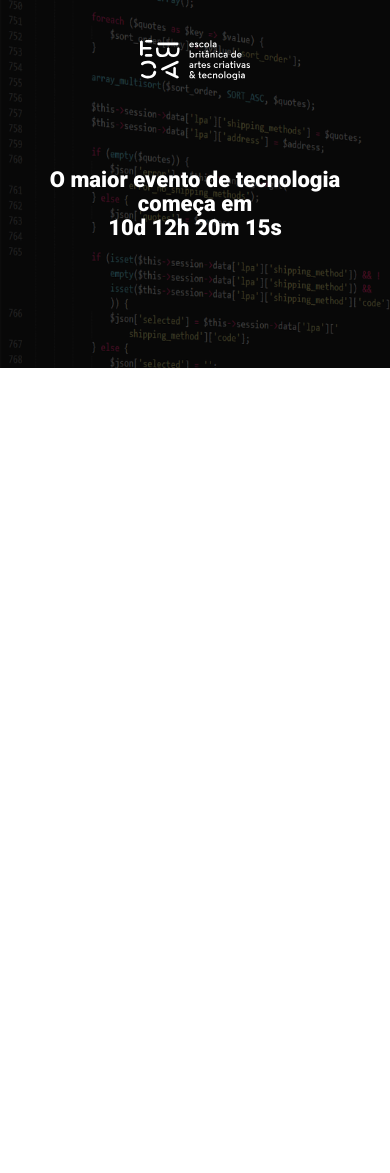
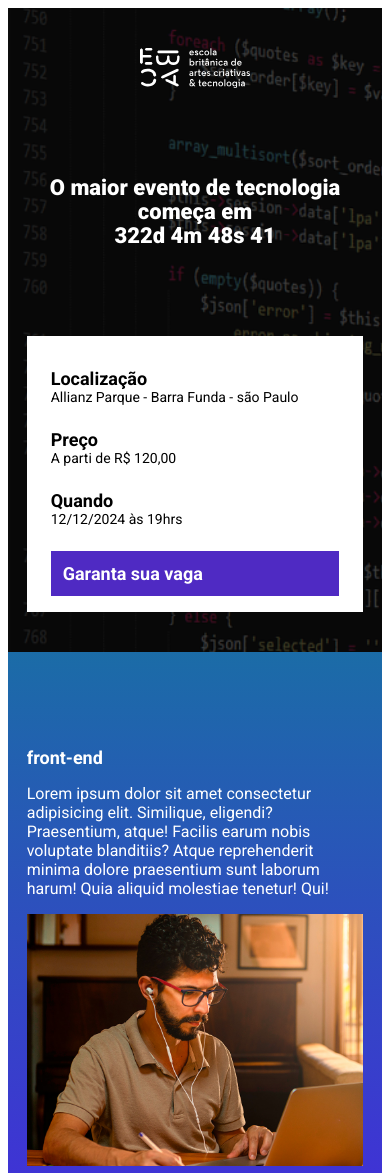
Before and after one commit to thiagogja27/ebac_tech_talks, a website built with Parcel: page src/index.html in a window 390 px wide. Shown: the top 1173 px of the page. Before the commit the page ends 844 px from the top, so only its background shows below. Built offline with nearby package versions, Linux system fonts and the light colour scheme.

Commit message:
criando a contagem regressiva

```diff
--- a/package.json
+++ b/package.json
@@ -2,9 +2,10 @@
   "name": "ebac_talks",
   "version": "1.0.0",
   "description": "",
-  "main": "index.js",
+
   "scripts": {
     "dev": "parcel src/index.html src/styles/main.scss src/scripts/main.js",
+    "build": "parcel build src/index.html",
     "test": "echo \"Error: no test specified\" && exit 1"
   },
   "keywords": [],
--- a/src/index.html
+++ b/src/index.html
@@ -12,17 +12,87 @@
 
 
     <link rel="stylesheet" href="styles/main.scss">
+    <link rel="stylesheet" href="https://unpkg.com/aos@next/dist/aos.css" />
 </head>
 <body>
 <header class="hero">
     <div class="container">
         <img  class="hero__logo" src="images/ebac_logo.svg" alt="EBAC">
         <p class="hero__text">
-            O maior evento de tecnologia começa em <br>10d 12h 20m 15s
+            O maior evento de tecnologia começa em <br><span id="contador"></span>
         </p>
+        <div class="infos-bar">
+            <ul class="infos-bar__infos">
+                <li class="infos-bar__infos__item">
+                    <b>Localização</b>
+                    Allianz Parque - Barra Funda - são Paulo
+                </li>
+                <li class="infos-bar__infos__item">
+                <b>Preço</b>
+                A parti de R$ 120,00
+                </li>
+                <li class="infos-bar__infos__item">
+                    <b>Quando</b>
+                    12/12/2024 às 19hrs
+                </li>
+            </ul>
+            <a href="#" class="button button--primary">
+                Garanta sua vaga
+            </a>
+        </div>
     </div>
 
 </header>
+<section class="event event--frontend" >
+    <div class="container" data-aos="fade-right">
+        <div class="event__details">
+            <h2 class="event__details__title">front-end</h2>
+            <p class="event__details_description">
+                Lorem ipsum dolor sit amet consectetur adipisicing elit. Similique, eligendi? Praesentium, atque! Facilis earum nobis voluptate blanditiis? Atque reprehenderit minima dolore praesentium sunt laborum harum! Quia aliquid molestiae tenetur! Qui!
+            </p>
+        </div>
+        <img class="event__image" src="./images/frontend.png" alt="Front-end">
+    </div>
+</section>
+
+<section class="event event--ui-ux event--image-left" >
+    <div class="container" data-aos="fade-left">
+        <div class="event__details">
+            <h2 class="event__details__title">UI-UX</h2>
+            <p class="event__details_description">
+                Lorem ipsum dolor sit amet consectetur adipisicing elit. Similique, eligendi? Praesentium, atque! Facilis earum nobis voluptate blanditiis? Atque reprehenderit minima dolore praesentium sunt laborum harum! Quia aliquid molestiae tenetur! Qui!
+            </p>
+        </div>
+        <img class="event__image" src="./images/ui-ux.png" alt="Front-end" data-aos="fade-right">
+    </div>
+</section>
+
+<section class="event event--data-science">
+    <div class="container" data-aos="fade-right">
+        <div class="event__details">
+            <h2 class="event__details__title">DATA-SCIENCE</h2>
+            <p class="event__details_description">
+                Lorem ipsum dolor sit amet consectetur adipisicing elit. Similique, eligendi? Praesentium, atque! Facilis earum nobis voluptate blanditiis? Atque reprehenderit minima dolore praesentium sunt laborum harum! Quia aliquid molestiae tenetur! Qui!
+            </p>
+        </div>
+        <img class="event__image" src="./images/data.png" alt="Front-end">
+    </div>
+</section>
+
+<section class="event event--backend event--image-left">
+    <div class="container"  data-aos="fade-left">
+        <div class="event__details">
+            <h2 class="event__details__title">BACK-END</h2>
+            <p class="event__details_description">
+                Lorem ipsum dolor sit amet consectetur adipisicing elit. Similique, eligendi? Praesentium, atque! Facilis earum nobis voluptate blanditiis? Atque reprehenderit minima dolore praesentium sunt laborum harum! Quia aliquid molestiae tenetur! Qui!
+            </p>
+        </div>
+        <img class="event__image" src="./images/backend.png" alt="Front-end">
+    </div>
+</section>
+
+<script src="https://unpkg.com/aos@next/dist/aos.js"></script>
+
     <script src="scripts/main.js"></script>
 
 </body>
--- a/src/scripts/main.js
+++ b/src/scripts/main.js
@@ -0,0 +1,32 @@
+AOS.init();
+
+const dataDoEvento = new Date("Dec 12, 2024 19:00:00");
+const timeStampDoEvento = dataDoEvento.getTime();
+
+const contaAsHoras = setInterval(function () {
+    const agora = new Date();
+    const timeStampAtual = agora.getTime();
+
+    const distanciaAteEvento = timeStampDoEvento - timeStampAtual;
+
+    const diaEmMs = 1000 * 60 * 60 * 24;
+    const horaEmMS = 1000 * 60 * 60;
+    const minutosEmMS = 1000 * 60;
+
+    const DiasAteEvento = Math.floor(distanciaAteEvento / diaEmMs);
+    const horasAteEvento = Math.floor((distanciaAteEvento % diaEmMs) / horaEmMS);
+    const minutosAteEvento = Math.floor((distanciaAteEvento % horaEmMS) / minutosEmMS);
+    const segundosAteEvento = Math.floor((distanciaAteEvento % minutosEmMS) / 1000);
+
+    console.log(DiasAteEvento);
+    console.log(horasAteEvento);
+    console.log(minutosAteEvento);
+    console.log(segundosAteEvento);
+
+    document.getElementById('contador').innerHTML =`${DiasAteEvento}d ${horasAteEvento}m ${minutosAteEvento}s ${segundosAteEvento}`
+
+    if (distanciaAteEvento < 0){
+        clearInterval(contaAsHoras);
+        document.getElementById('contador').innerHTML='Evento expirado'
+    }
+}, 1000);
--- /dev/null
+++ b/src/styles/_event.scss
@@ -0,0 +1,72 @@
+@use'../styles/variables';
+
+.event{
+
+    padding: 80px 0;
+
+
+&--frontend{
+  background-image:linear-gradient(variables.$blue1, variables.$blue2);
+}
+
+&--ui-ux{
+  background-image:linear-gradient(variables.$blue2, variables.$pink);
+}
+
+&--data-science{
+  background-image:linear-gradient(variables.$pink, variables.$yellow);
+}
+
+&--backend{
+  background-image:linear-gradient(variables.$yellow, variables.$pink);
+}
+
+&--image-left {
+  .container{
+    flex-direction: row-reverse;
+  }
+}
+
+    .container{
+         display:flex;
+         gap: 40px;
+}
+
+&__image{
+    max-width: 360px;
+}
+
+
+&__details{
+
+    &__title{
+        font-size: 18px;
+        font-weight:bold;
+        margin-bottom: 16px;
+
+    }
+
+
+    &__description{
+        line-height: 22px;
+    }
+
+
+
+}
+
+@media(max-width: 680px){
+  .container{
+    display: block;
+  }
+  &__image{
+    width: 100%;
+  }
+
+  &__details{
+    margin-right: 0;
+    margin-bottom: 16px;
+  }
+
+}
+    }
--- /dev/null
+++ b/src/styles/_variables.scss
@@ -0,0 +1,9 @@
+
+$textColor:#fff;
+$secondaryTextColor:#000;
+
+$blue1:#1b6ca7;
+$blue2:#442bdb;
+$pink:#892238;
+$yellow:#9c791d;
+$purple:#4f2ac3;
--- /dev/null
+++ b/src/styles/compoments/_buttons.scss
@@ -0,0 +1,25 @@
+@use'../variables';
+
+.button {
+    padding: 12px;
+    font-size: 18px;
+    font-weight: bold;
+    text-decoration: none;
+    text-align: center;
+    white-space: nowrap;
+
+    &--primary{
+        color: #fff;
+        background-color: variables.$purple;
+    }
+
+    @media( max-width: 640px){
+        display: block;
+        width: 100%;
+
+    }
+    @media(max-width:1024px){
+        display: flex;
+        align-items: center;
+    }
+}
--- /dev/null
+++ b/src/styles/compoments/_infos_bar.scss
@@ -0,0 +1,42 @@
+@use '../variables';
+
+.infos-bar {
+    padding: 16px 24px;
+    background-color: variables.$textColor;
+    display: flex;
+    justify-content: space-between;
+
+    &__infos {
+        display: flex;
+        gap: 40px;
+
+    &__item {
+        font-size: 14px;
+        color:variables.$secondaryTextColor;
+
+        b {
+            color:variables.$secondaryTextColor;
+            font-size: 18px;
+            display: block;
+        }
+    }
+}
+
+    @media (max-width:640px){
+        display: block;
+
+      &__infos{
+            display: block;
+
+            &__item{
+                margin-bottom: 24px;
+            }
+        }
+    }
+@media(max-width: 1024px){
+&__infos{
+    gap: 16px;
+}
+}
+
+}
--- a/src/styles/hero.scss
+++ b/src/styles/hero.scss
@@ -1,3 +1,5 @@
+@use 'variables';
+
 .hero{
     padding-top: 64px;
     padding-bottom: 100px;
@@ -16,7 +18,7 @@
         left: 0;
         width: 100%;
         height: 100%;
-        background-color: #000;
+        background-color:variables.$secondaryTextColor;
         content:'';
         opacity: .7;
     }
--- a/src/styles/main.scss
+++ b/src/styles/main.scss
@@ -1,11 +1,15 @@
 @use 'hero';
+@use '../styles/compoments/infos_bar';
+@use'../styles/compoments/buttons';
+@use'event';
+@use 'variables';
 
 *{
-    margin: 0;
     padding: 0;
     box-sizing: border-box;
     font-family: Roboto, sans-serif;
-    color: #fff;
+    color: variables.$textColor;
+    list-style: none;
 }
 
 .container{
```
